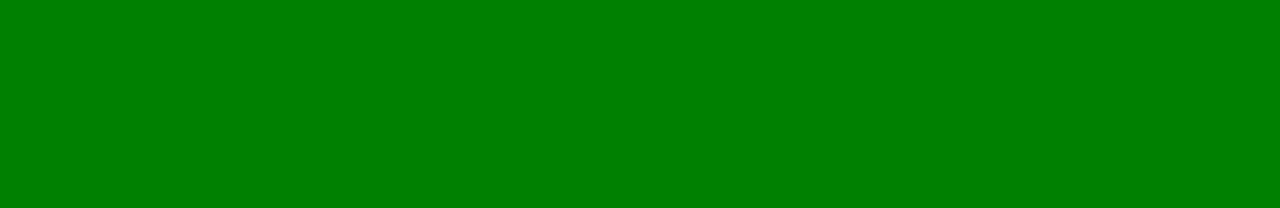
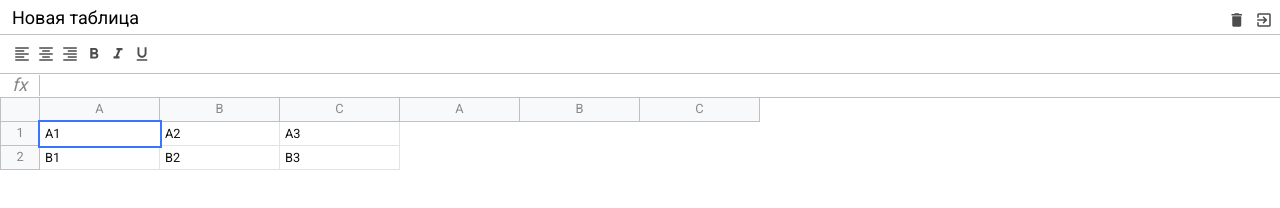
Before and after one commit to Irina-Kicel/course-excel, a website built with webpack: page src/index.html in a window 1280 px wide. Built offline with nearby package versions, Linux system fonts and the light colour scheme.

Commit message:
Layout of 1 page

```diff
--- a/package.json
+++ b/package.json
@@ -46,6 +46,7 @@
     "webpack-dev-server": "^3.11.0"
   },
   "dependencies": {
-    "@babel/polyfill": "^7.10.4"
+    "@babel/polyfill": "^7.10.4",
+    "normalize.css": "^8.0.1"
   }
 }
--- a/src/index.html
+++ b/src/index.html
@@ -6,9 +6,89 @@
           content="width=device-width, user-scalable=no, initial-scale=1.0, maximum-scale=1.0, minimum-scale=1.0">
     <meta http-equiv="X-UA-Compatible" content="ie=edge">
     <link rel="shortcut icon" href="favicon.ico">
+    <link href="https://fonts.googleapis.com/icon?family=Material+Icons"
+      rel="stylesheet">
     <title>Pure javaScript Excel</title>
 </head>
 <body>
-    <div id="app" class="container"></div>
+    <div id="app" class="container">
+        <div class="excel">
+
+            <div class="excel__header">
+                <input type="text" class="input" value="Новая таблица" />
+                <div>
+                    <div class="button">
+                        <span class="material-icons">delete</span>
+                    </div>
+                    <div class="button">
+                        <span class="material-icons">exit_to_app</span>
+                    </div>
+                </div>
+            </div>
+
+            <div class="excel__toolbar">
+                <div class="button">
+                    <span class="material-icons">format_align_left</span>
+                </div>
+                <div class="button">
+                    <span class="material-icons">format_align_center</span>
+                </div>
+                <div class="button">
+                    <span class="material-icons">format_align_right</span>
+                </div>
+                <div class="button">
+                    <span class="material-icons">format_bold</span>
+                </div>
+                <div class="button">
+                    <span class="material-icons">format_italic</span>
+                </div>
+                <div class="button">
+                    <span class="material-icons">format_underlined</span>
+                </div>
+            </div>
+
+            <div class="excel__formula">
+                <div class="info">fx</div>
+                <div class="input" contenteditable spellcheck="false"></div>
+            </div>
+
+            <div class="excel__table">
+                <div class="row">
+                    <div class="row-info"></div>
+                    <div class="row-data">
+                        <div class="column">A</div>
+                        <div class="column">B</div>
+                        <div class="column">C</div>
+                        <div class="column">A</div>
+                        <div class="column">B</div>
+                        <div class="column">C</div>
+                    </div>
+                </div>
+                <div class="row">
+                    <div class="row-info">
+                      1
+                    </div>
+
+                    <div class="row-data">
+                      <div class="cell selected" contenteditable="">A1</div>
+                      <div class="cell" contenteditable="">A2</div>
+                      <div class="cell" contenteditable="">A3</div>
+                    </div>
+                </div>
+                <div class="row">
+                    <div class="row-info">
+                      2
+                    </div>
+
+                    <div class="row-data">
+                      <div class="cell" contenteditable="">B1</div>
+                      <div class="cell" contenteditable="">B2</div>
+                      <div class="cell" contenteditable="">B3</div>
+                    </div>
+                </div>
+            </div>
+
+          </div>
+    </div>
 </body>
 </html>
--- a/src/index.js
+++ b/src/index.js
@@ -1,4 +1,3 @@
-
 import './scss/index.scss'
 
 console.log('Working!')
--- /dev/null
+++ b/src/scss/_mixins.scss
@@ -0,0 +1,22 @@
+@mixin button($color: green) {
+    height: 24px;
+    min-width: 24px;
+    padding: 3px;
+    text-align: center;
+    position: relative;
+    display: inline-block;
+    color: rgba(0, 0, 0, .7);
+
+    & span {
+      font-size: 18px;
+    }
+
+    &:active, &.active {
+      color: $color;
+    }
+
+    &:hover {
+      background: #eee;
+      cursor: pointer;
+    }
+  }
--- /dev/null
+++ b/src/scss/_variables.scss
@@ -0,0 +1,7 @@
+$header-height: 34px;
+$toolbar-height: 40px;
+$formula-height: 24px;
+$info-cell-width: 40px;
+$cell-width: 120px;
+$row-height: 24px;
+$border-color: #c0c0c0;
--- /dev/null
+++ b/src/scss/formula.scss
@@ -0,0 +1,27 @@
+.excel__formula {
+    position: absolute;
+    left: 0;
+    right: 0;
+    top: $header-height + $toolbar-height;
+    height: $formula-height;
+    display: flex;
+    align-items: center;
+    border-bottom: 1px solid $border-color;
+
+    .info {
+      font-size: 18px;
+      font-style: italic;
+      text-align: center;
+      border-right: 1px solid $border-color;
+      min-width: $info-cell-width;
+    }
+
+    .input {
+      padding: 4px;
+      font-size: 12px;
+      outline: none;
+      width: 100%;
+      height: 100%;
+      color: #000;
+    }
+}
--- /dev/null
+++ b/src/scss/header.scss
@@ -0,0 +1,34 @@
+.excel__header {
+    position: absolute;
+    top: 0;
+    right: 0;
+    left: 0;
+    height: $header-height;
+    padding: 8px 4px 0;
+    display: flex;
+    justify-content: space-between;
+
+    & .input {
+      margin: 0;
+      padding: 2px 7px;
+      min-width: 1px;
+      color: #000;
+      border: 1px solid transparent;
+      border-radius: 2px;
+      height: 20px;
+      font-size: 18px;
+      line-height: 22px;
+      outline: none;
+
+      &:hover {
+        border: 1px solid $border-color;
+      }
+
+      &:focus {
+        border: 2px solid #1a73e8;
+      }
+    }
+    .button {
+        @include button(red);
+      }
+}
--- a/src/scss/index.scss
+++ b/src/scss/index.scss
@@ -1,5 +1,29 @@
-$red: green;
+@import url('https://fonts.googleapis.com/css?family=Roboto&display=swap');
+
+@import "~normalize.css";
+@import "_variables";
+@import "_mixins";
+
+@import "header";
+@import "toolbar";
+@import "formula";
+@import "table";
+
+* {
+  margin: 0;
+  padding: 0;
+  box-sizing: border-box;
+}
 
 body {
-  background: $red;
+  font-family: 'Roboto', sans-serif;
+  font-size: 12px;
 }
+
+.excel {
+  position: relative;
+  color: #888;
+  height: 100%;
+  max-width: 100%;
+  font-size: .8rem;
+}
--- /dev/null
+++ b/src/scss/table.scss
@@ -0,0 +1,64 @@
+.excel__table {
+    position: absolute;
+    left: 0;
+    right: 0;
+    top: $header-height + $toolbar-height + $formula-height;
+    overflow-x: auto;
+    padding-bottom: 2px;
+
+    .row {
+      display: flex;
+      flex-direction: row;
+      min-height: 20px;
+      height: $row-height;
+    }
+
+    .row-info {
+      display: flex;
+      justify-content: center;
+      align-items: center;
+      min-width: $info-cell-width;
+      height: 100%;
+      border: 1px solid $border-color;
+      background: #f8f9fa;
+      border-top: none;
+    }
+
+    .row-data {
+      display: flex;
+    }
+
+    .column {
+      display: flex;
+      justify-content: center;
+      align-items: center;
+      background: #f8f9fa;
+      min-width: 40px;
+      width: $cell-width;
+      border: 1px solid $border-color;
+      border-top: 0;
+      border-left: 0;
+      height: 100%;
+    }
+
+    .cell {
+      min-width: 40px;
+      padding: 5px;
+      width: $cell-width;
+      height: 100%;
+      border: 1px solid #e2e3e3;
+      border-top: 0;
+      border-left: 0;
+      color: #111;
+      white-space: nowrap;
+      outline: none;
+
+
+      &.selected {
+        border: none;
+        outline: 2px solid #3c74ff;
+        z-index: 2;
+      }
+    }
+
+}
--- /dev/null
+++ b/src/scss/toolbar.scss
@@ -0,0 +1,15 @@
+.excel__toolbar {
+    position: absolute;
+    left: 0;
+    right: 0;
+    top: $header-height;
+    height: $toolbar-height;
+    border-top: 1px solid $border-color;
+    border-bottom: 1px solid $border-color;
+    padding: 7px 10px;
+    display: flex;
+
+    .button {
+      @include button(green);
+    }
+}
```
Also changed, not shown: 2 other files.
